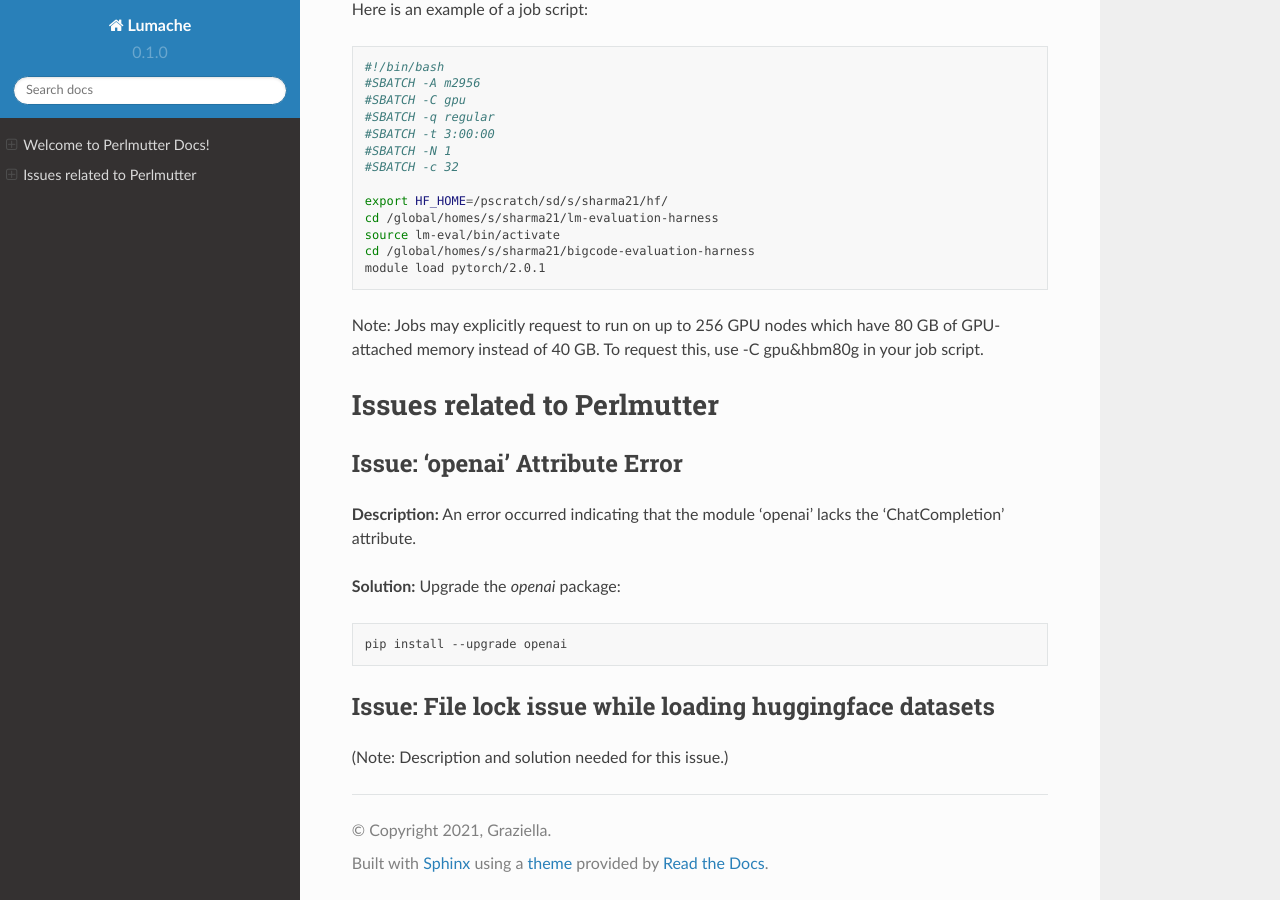
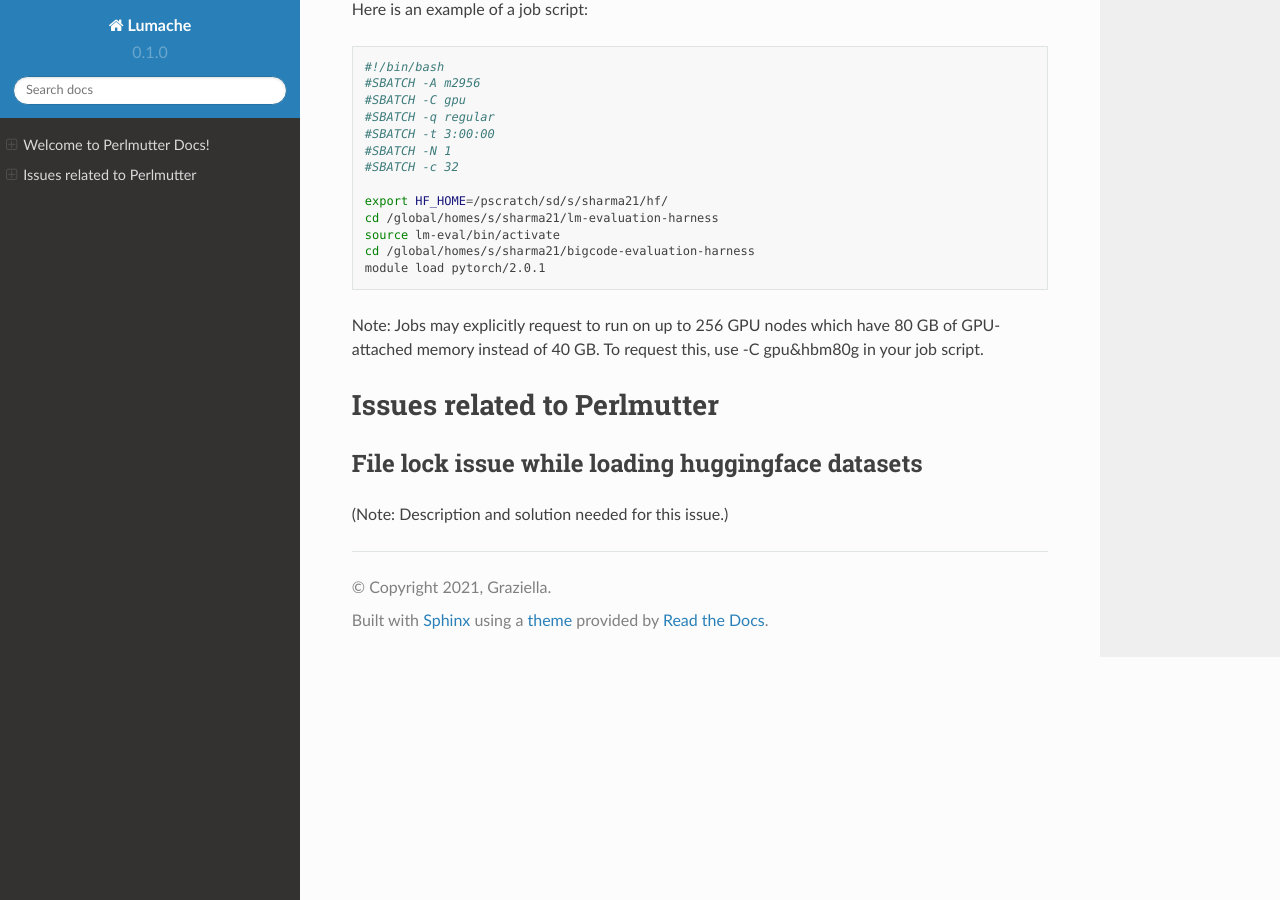
Before and after one commit to HPC-FAIR/Perlmutter-docs, a Sphinx documentation site: the page built from docs/source/index.rst, in a window 1280 px wide and 900 px high, scrolled down 1905 px. Built offline with Sphinx 7.4.7 and the Read the Docs theme 2.0.0, drawn with Linux system fonts in a browser that asks for light colours.

Commit message:
Update index.rst

```diff
--- a/docs/source/index.rst
+++ b/docs/source/index.rst
@@ -108,19 +108,6 @@ Note: Jobs may explicitly request to run on up to 256 GPU nodes which have 80 GB
 Issues related to Perlmutter
 ============================
 
-Issue: 'openai' Attribute Error
-------------------------------
-
-**Description:**
-An error occurred indicating that the module 'openai' lacks the 'ChatCompletion' attribute.
-
-**Solution:**
-Upgrade the `openai` package:
-
-.. code-block:: bash
-
-   pip install --upgrade openai
-
-Issue: File lock issue while loading huggingface datasets
+File lock issue while loading huggingface datasets
 ---------------------------------------------------------
 (Note: Description and solution needed for this issue.)
```
